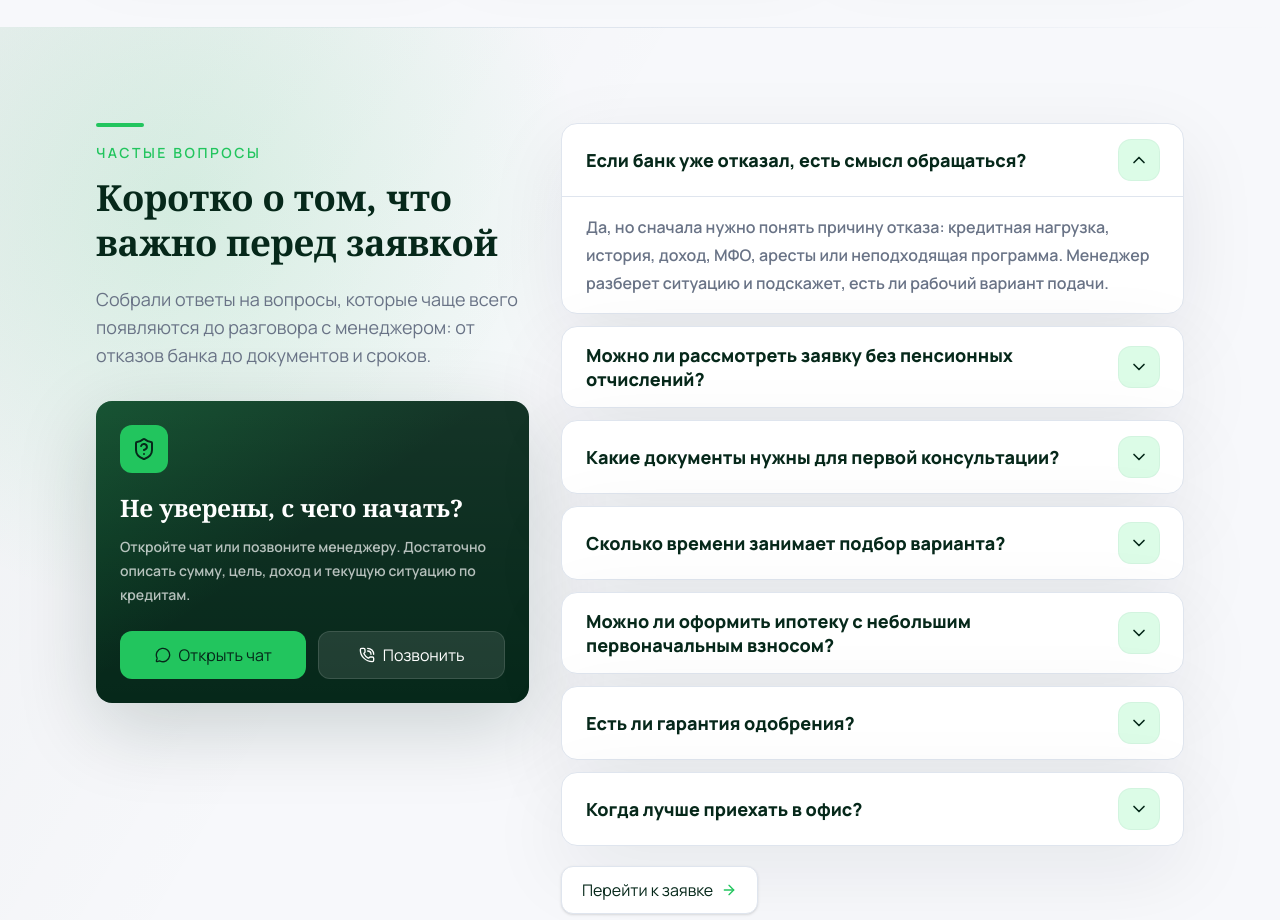
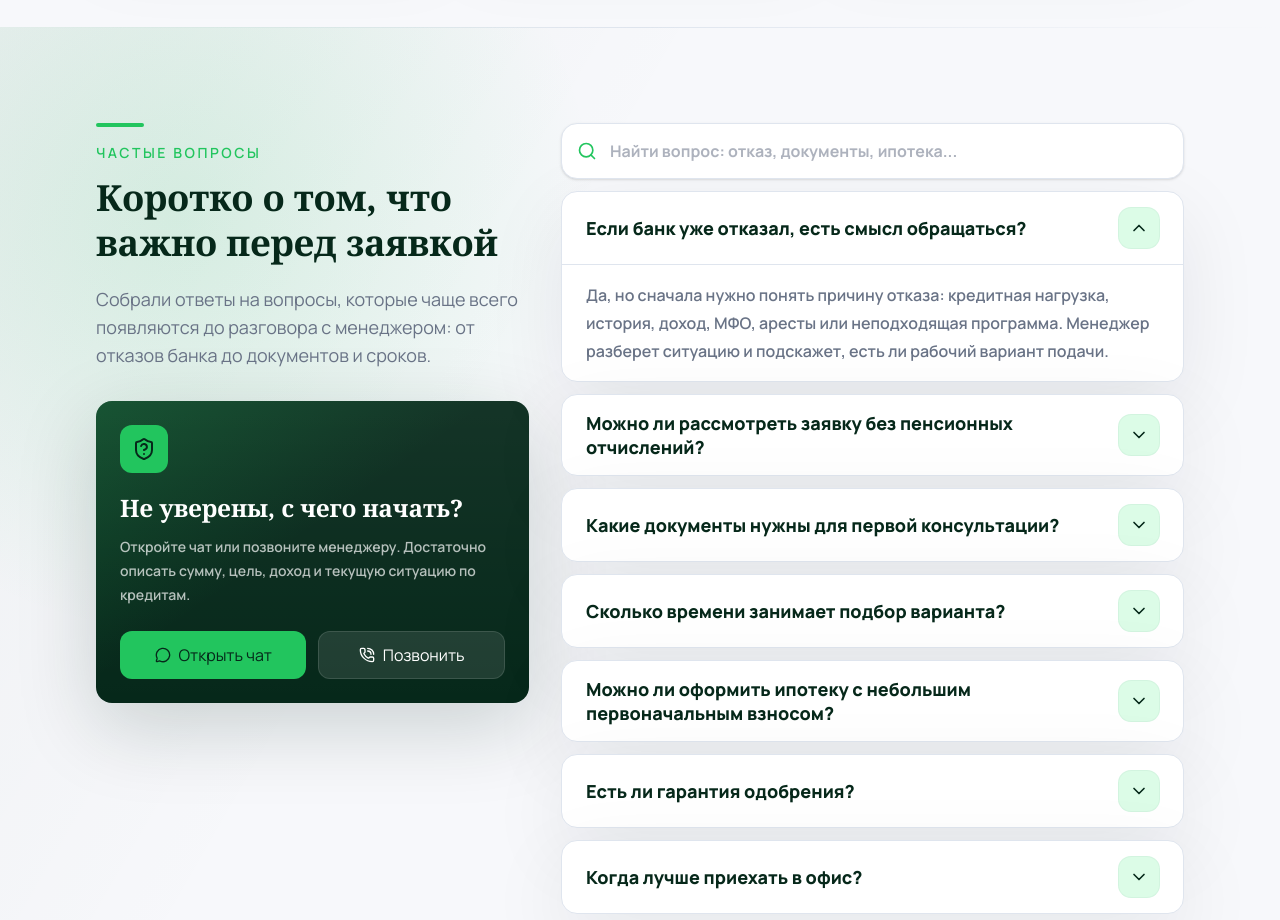
Before and after one commit to talgat-code/mmfinance-prac-, a React (Vite) app: page / in a window 1280 px wide. Shown: the part 6040-6960 px from the top of the page. Built offline with nearby package versions, Linux system fonts and the light colour scheme.

Commit message:
Add FAQ search

```diff
--- a/src/components/sections/Faq.tsx
+++ b/src/components/sections/Faq.tsx
@@ -4,6 +4,7 @@ import {
   ChevronDown,
   MessageCircle,
   PhoneCall,
+  Search,
   ShieldQuestionMark,
 } from 'lucide-react'
 import { useState } from 'react'
@@ -17,11 +18,23 @@ type FaqItem = {
   question: string
 }
 
+const normalizeFaqText = (value: string) =>
+  value.toLowerCase().replaceAll('\u0451', '\u0435').trim()
+
 export function Faq() {
   const { t } = useTranslation()
   const [openIndex, setOpenIndex] = useState<number | null>(0)
+  const [searchQuery, setSearchQuery] = useState('')
   const items = t('faq.items', { returnObjects: true }) as FaqItem[]
   const phoneHref = t('contacts.phoneHref')
+  const normalizedSearchQuery = normalizeFaqText(searchQuery)
+  const filteredItems = normalizedSearchQuery
+    ? items.filter((item) =>
+        normalizeFaqText(`${item.question} ${item.answer}`).includes(
+          normalizedSearchQuery,
+        ),
+      )
+    : items
 
   return (
     <section className="relative overflow-hidden bg-background py-20 sm:py-24" id="faq">
@@ -76,7 +89,29 @@ export function Faq() {
 
         <SectionReveal className="min-w-0">
           <div className="grid gap-3">
-            {items.map((item, index) => {
+            <div className="relative">
+              <Search
+                aria-hidden="true"
+                className="pointer-events-none absolute left-4 top-1/2 size-5 -translate-y-1/2 text-accent"
+              />
+              <label className="sr-only" htmlFor="faq-search">
+                {t('faq.search.label')}
+              </label>
+              <input
+                className="min-h-14 w-full rounded-2xl border border-border bg-white px-12 text-base font-bold text-primary shadow-sm outline-none transition placeholder:text-muted/55 focus:border-accent focus:ring-4 focus:ring-accent/15"
+                id="faq-search"
+                onChange={(event) => {
+                  setSearchQuery(event.target.value)
+                  setOpenIndex(0)
+                }}
+                placeholder={t('faq.search.placeholder')}
+                type="search"
+                value={searchQuery}
+              />
+            </div>
+
+            {filteredItems.length > 0 ? (
+              filteredItems.map((item, index) => {
                 const isOpen = openIndex === index
                 const answerId = `faq-answer-${index}`
 
@@ -124,7 +159,18 @@ export function Faq() {
                     </AnimatePresence>
                   </div>
                 )
-            })}
+              })
+            ) : (
+              <div className="rounded-2xl border border-dashed border-border bg-white/80 p-6 text-center shadow-sm">
+                <Search aria-hidden="true" className="mx-auto size-7 text-accent" />
+                <h3 className="mt-3 text-lg font-black text-primary">
+                  {t('faq.search.emptyTitle')}
+                </h3>
+                <p className="mx-auto mt-2 max-w-md text-sm font-semibold leading-6 text-muted">
+                  {t('faq.search.emptyText')}
+                </p>
+              </div>
+            )}
           </div>
 
           <Link
--- a/src/locales/kk.json
+++ b/src/locales/kk.json
@@ -291,6 +291,12 @@
       "call": "Қоңырау шалу"
     },
     "moreButton": "Өтінімге өту",
+    "search": {
+      "label": "Жиі қойылатын сұрақтар бойынша іздеу",
+      "placeholder": "Сұрақты іздеу: бас тарту, құжаттар, ипотека...",
+      "emptyTitle": "Ештеңе табылмады",
+      "emptyText": "Басқа сөз енгізіңіз немесе менеджерге жазыңыз - ол алғашқы қадамды тез айтады."
+    },
     "items": [
       {
         "question": "Банк бас тартса, қайта қарауға бола ма?",
--- a/src/locales/ru.json
+++ b/src/locales/ru.json
@@ -291,6 +291,12 @@
       "call": "Позвонить"
     },
     "moreButton": "Перейти к заявке",
+    "search": {
+      "label": "Поиск по частым вопросам",
+      "placeholder": "Найти вопрос: отказ, документы, ипотека...",
+      "emptyTitle": "Ничего не нашли",
+      "emptyText": "Попробуйте другое слово или напишите менеджеру - он быстро подскажет первый шаг."
+    },
     "items": [
       {
         "question": "Если банк уже отказал, есть смысл обращаться?",
```
Lines whose indentation alone changed are shown as unchanged.
